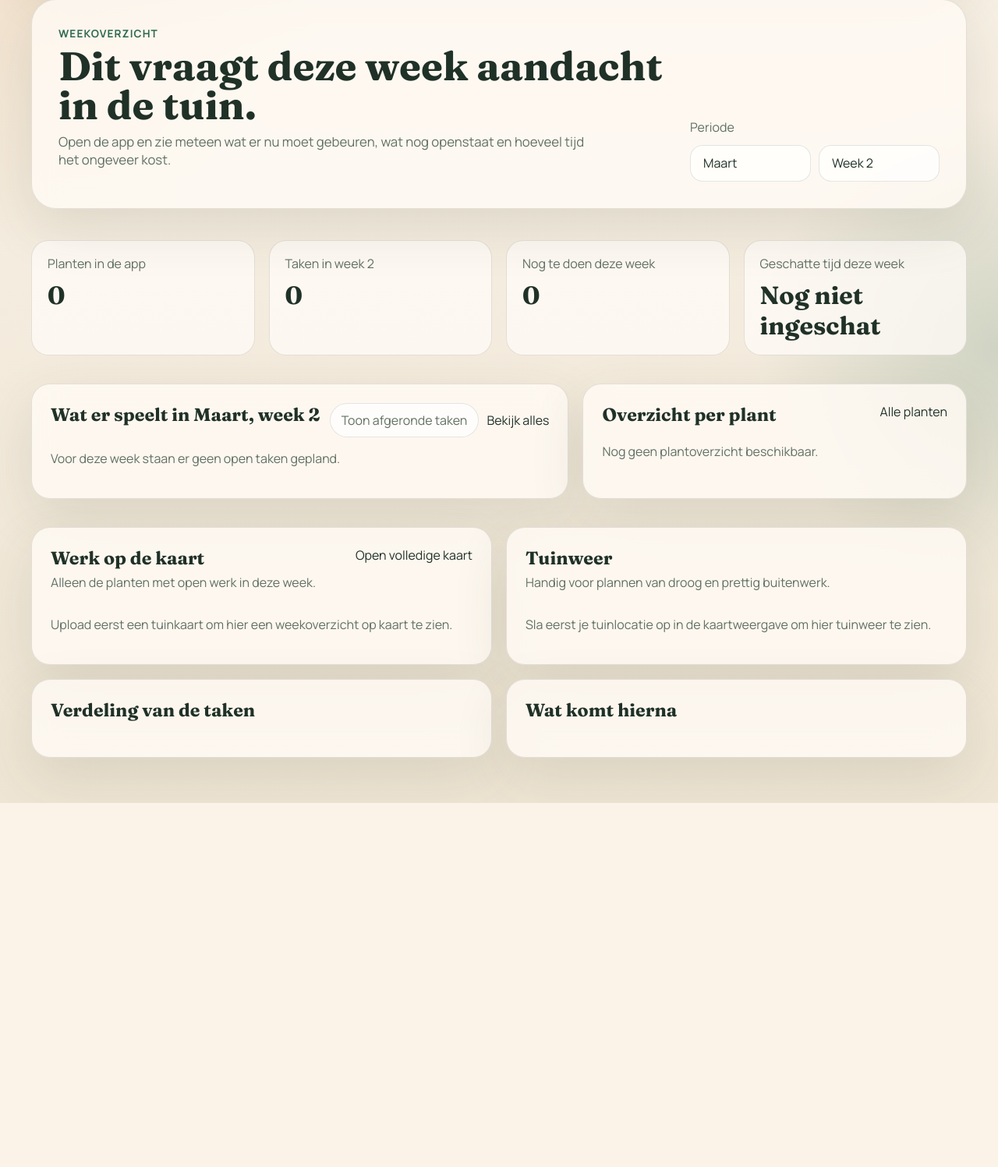
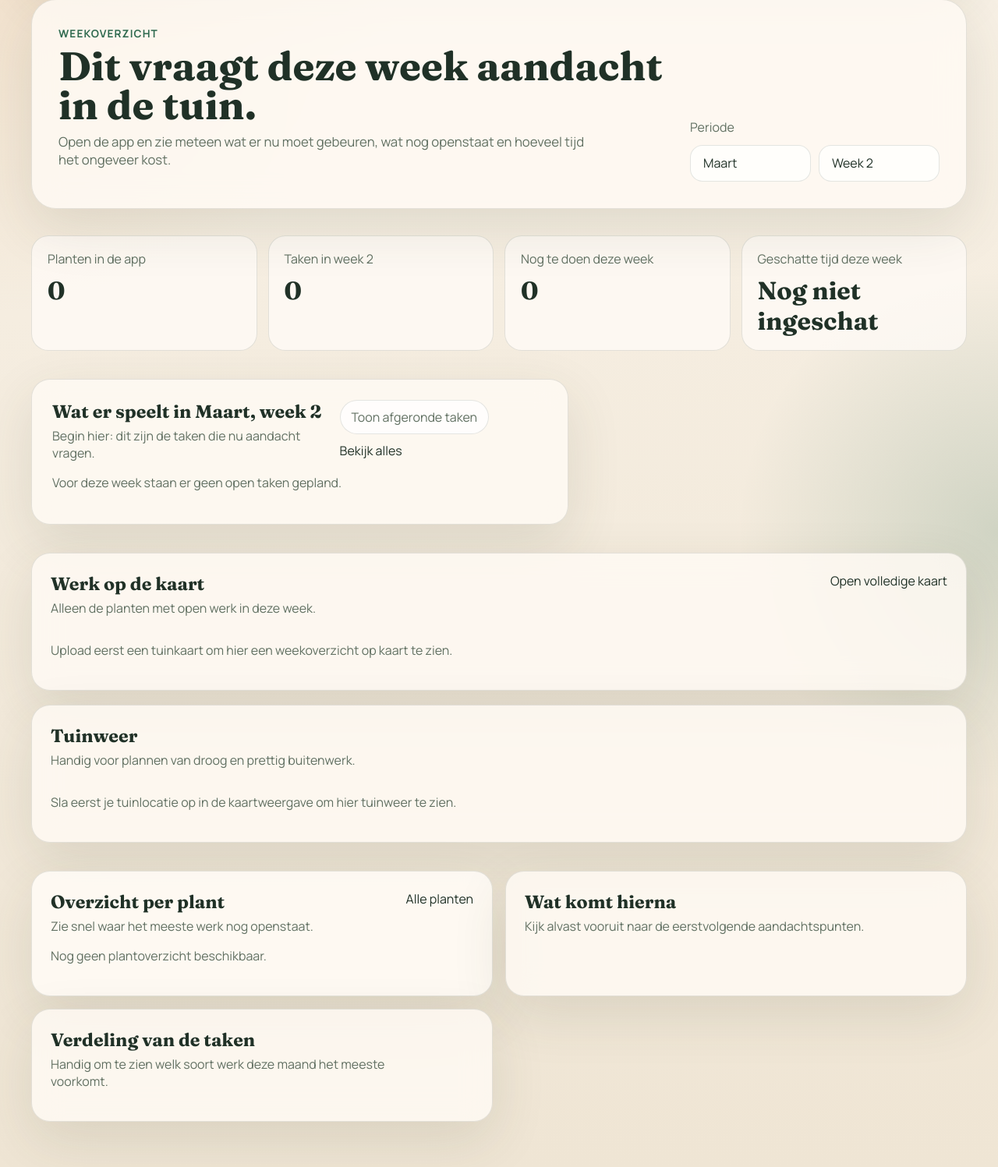
Before and after one commit to sjebas/garden-management, a Flask app: page / in a window 1280 px wide. Shown: the part 135-1632 px from the top of the page at 78% size. Before the commit the page ends 1165 px from the top, so only its background shows below. Run offline with Flask 3, Linux system fonts and the light colour scheme.

Commit message:
clean dashboard

```diff
--- a/static/style.css
+++ b/static/style.css
@@ -306,6 +306,14 @@ button {
   margin-bottom: 18px;
 }
 
+.dashboard-hero {
+  margin-bottom: 16px;
+}
+
+.dashboard-stat-grid {
+  gap: 14px;
+}
+
 .stat-card,
 .pill,
 .chip {
@@ -334,13 +342,38 @@ button {
   margin-bottom: 18px;
 }
 
-.dashboard-grid.secondary {
+.dashboard-grid-primary {
+  align-items: start;
+}
+
+.dashboard-grid-priority {
   grid-template-columns: 1fr 1fr;
+  align-items: start;
+}
+
+  .dashboard-grid.secondary {
+    grid-template-columns: 1fr 1fr;
+  }
+
+  .dashboard-grid-priority {
+    grid-template-columns: 1fr;
+  }
+
+.dashboard-card-grid {
+  gap: 16px;
 }
 
 .panel {
   padding: 24px;
   border-radius: var(--radius);
+}
+
+.dashboard-focus-panel {
+  padding: 26px;
+}
+
+.dashboard-side-panel {
+  background: rgba(255, 251, 245, 0.9);
 }
 
 .panel-head,
@@ -358,6 +391,11 @@ button {
   gap: 10px;
   align-items: center;
   flex-wrap: wrap;
+}
+
+.panel-lede {
+  margin: 4px 0 0;
+  max-width: 46ch;
 }
 
 .task-list,
@@ -412,8 +450,12 @@ button {
 }
 
 .task-item {
+  gap: 8px;
+  background: rgba(255, 255, 255, 0.78);
+}
+
+.task-item {
   display: grid;
-  gap: 10px;
 }
 
 .task-item.status-gereed,
@@ -425,10 +467,12 @@ tr.status-gereed,
 .task-title {
   margin-bottom: 4px;
   font-weight: 700;
+  font-size: 1.05rem;
 }
 
 .task-action {
   margin-bottom: 0;
+  line-height: 1.45;
 }
 
 .task-actions,
@@ -760,6 +804,10 @@ td {
   margin-bottom: 14px;
 }
 
+.weather-highlight strong {
+  font-size: 1.1rem;
+}
+
 .weather-highlight span,
 .weather-day span,
 .weather-day small {
@@ -777,6 +825,10 @@ td {
   gap: 6px;
   padding: 14px;
   border-radius: 18px;
+}
+
+.weather-day strong {
+  font-size: 1.02rem;
 }
 
 .weather-good {
@@ -1136,7 +1188,7 @@ td {
     grid-template-columns: 1fr;
   }
 
-  .workload-row {
+.workload-row {
     grid-template-columns: 1.4fr 1fr 1fr 1fr;
   }
 
@@ -1276,6 +1328,11 @@ td {
   .week-block {
     padding: 14px;
     border-radius: 18px;
+  }
+
+  .dashboard-focus-panel,
+  .dashboard-side-panel {
+    padding: 20px;
   }
 
   .workload-row {
--- a/templates/dashboard.html
+++ b/templates/dashboard.html
@@ -1,7 +1,7 @@
 {% extends "base.html" %}
 
 {% block content %}
-  <section class="hero">
+  <section class="hero dashboard-hero">
     <div>
       <p class="eyebrow">Weekoverzicht</p>
       <h1>Dit vraagt deze week aandacht in de tuin.</h1>
@@ -24,7 +24,7 @@
     </form>
   </section>
 
-  <section class="stat-grid">
+  <section class="stat-grid dashboard-stat-grid">
     <article class="stat-card">
       <span>Planten in de app</span>
       <strong>{{ total_plants }}</strong>
@@ -43,10 +43,13 @@
     </article>
   </section>
 
-  <section class="dashboard-grid">
-    <article class="panel">
+  <section class="dashboard-grid dashboard-grid-primary">
+    <article class="panel dashboard-focus-panel">
       <div class="panel-head">
-        <h2>Wat er speelt in {{ selected_month }}, week {{ selected_week }}</h2>
+        <div>
+          <h2>Wat er speelt in {{ selected_month }}, week {{ selected_week }}</h2>
+          <p class="task-note panel-lede">Begin hier: dit zijn de taken die nu aandacht vragen.</p>
+        </div>
         <div class="panel-actions">
           <a class="button-link subtle" href="{{ url_for('dashboard', month=selected_month, week=selected_week, show_done=0 if show_done else 1) }}">
             {% if show_done %}Verberg afgeronde taken{% else %}Toon afgeronde taken{% endif %}
@@ -91,28 +94,9 @@
         {% endfor %}
       </div>
     </article>
-
-    <article class="panel">
-      <div class="panel-head">
-        <h2>Overzicht per plant</h2>
-        <a href="{{ url_for('plants') }}">Alle planten</a>
-      </div>
-      <div class="workload-list">
-        {% for item in workload %}
-          <a class="workload-row" href="{{ url_for('plant_detail', plant_name=item.plant) }}">
-            <span>{{ item.plant }}</span>
-            <span>{{ item.tasks }} taken</span>
-            <span>{{ item.open }} open</span>
-            <span>{{ item.high }} hoog</span>
-          </a>
-        {% else %}
-          <p class="empty-state">Nog geen plantoverzicht beschikbaar.</p>
-        {% endfor %}
-      </div>
-    </article>
   </section>
 
-  <section class="dashboard-grid secondary">
+  <section class="dashboard-grid dashboard-grid-priority">
     <article class="panel">
       <div class="panel-head">
         <div>
@@ -159,15 +143,21 @@
       {% if weather_forecast and weather_forecast.best_day %}
         <div class="weather-highlight weather-{{ weather_forecast.best_day.score_variant }}">
           <strong>Beste moment: {{ weather_forecast.best_day.label }}</strong>
-          <span>{{ weather_forecast.best_day.score_label }} · {{ weather_forecast.best_day.summary }}</span>
+          <span>{{ weather_forecast.best_day.score_label }} · {{ weather_forecast.best_day.reason }} · {{ weather_forecast.best_day.summary }}</span>
         </div>
         <div class="weather-grid">
           {% for day in weather_forecast.days %}
             <div class="weather-day weather-{{ day.score_variant }}">
               <strong>{{ day.label }}</strong>
               <span>{{ day.score_label }}</span>
+              <small>{{ day.reason }}</small>
               <small>{{ day.min_temp|round(0)|int if day.min_temp is not none else "-" }}° / {{ day.max_temp|round(0)|int if day.max_temp is not none else "-" }}°</small>
-              <small>{{ day.rain_probability if day.rain_probability is not none else "-" }}% regen · {{ day.wind_speed|round(0)|int if day.wind_speed is not none else "-" }} km/u</small>
+              <small>
+                {{ day.rain_probability if day.rain_probability is not none else "-" }}% regen
+                {% if day.rain_amount is not none %}· {{ '%.1f'|format(day.rain_amount) }} mm{% endif %}
+                · {{ day.wind_speed|round(0)|int if day.wind_speed is not none else "-" }} km/u
+                {% if day.uv_index is not none %}· UV {{ day.uv_index|round(0)|int }}{% endif %}
+              </small>
             </div>
           {% endfor %}
         </div>
@@ -177,23 +167,37 @@
         <p class="empty-state">Sla eerst je tuinlocatie op in de kaartweergave om hier tuinweer te zien.</p>
       {% endif %}
     </article>
+  </section>
 
-    <article class="panel">
+  <section class="dashboard-grid secondary dashboard-card-grid">
+    <article class="panel dashboard-side-panel">
       <div class="panel-head">
-        <h2>Verdeling van de taken</h2>
+        <div>
+          <h2>Overzicht per plant</h2>
+          <p class="task-note panel-lede">Zie snel waar het meeste werk nog openstaat.</p>
+        </div>
+        <a href="{{ url_for('plants') }}">Alle planten</a>
       </div>
-      <div class="chip-cloud">
-        {% if month_summary %}
-          {% for category, count in month_summary.categories.items() %}
-            <span class="chip">{{ category }} <strong>{{ count }}</strong></span>
-          {% endfor %}
-        {% endif %}
+      <div class="workload-list">
+        {% for item in workload %}
+          <a class="workload-row" href="{{ url_for('plant_detail', plant_name=item.plant) }}">
+            <span>{{ item.plant }}</span>
+            <span>{{ item.tasks }} taken</span>
+            <span>{{ item.open }} open</span>
+            <span>{{ item.high }} hoog</span>
+          </a>
+        {% else %}
+          <p class="empty-state">Nog geen plantoverzicht beschikbaar.</p>
+        {% endfor %}
       </div>
     </article>
 
     <article class="panel">
       <div class="panel-head">
-        <h2>Wat komt hierna</h2>
+        <div>
+          <h2>Wat komt hierna</h2>
+          <p class="task-note panel-lede">Kijk alvast vooruit naar de eerstvolgende aandachtspunten.</p>
+        </div>
       </div>
       <div class="mini-list">
         {% for task in next_up %}
@@ -214,6 +218,22 @@
         {% endfor %}
       </div>
     </article>
+
+    <article class="panel">
+      <div class="panel-head">
+        <div>
+          <h2>Verdeling van de taken</h2>
+          <p class="task-note panel-lede">Handig om te zien welk soort werk deze maand het meeste voorkomt.</p>
+        </div>
+      </div>
+      <div class="chip-cloud">
+        {% if month_summary %}
+          {% for category, count in month_summary.categories.items() %}
+            <span class="chip">{{ category }} <strong>{{ count }}</strong></span>
+          {% endfor %}
+        {% endif %}
+      </div>
+    </article>
   </section>
 
 {% endblock %}
```
Also changed, not shown: weather_service.py (+93 -12 lines).
